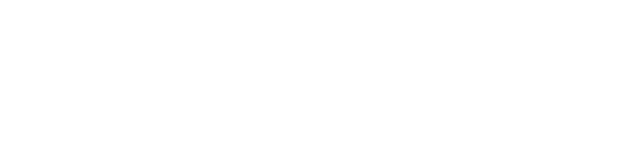
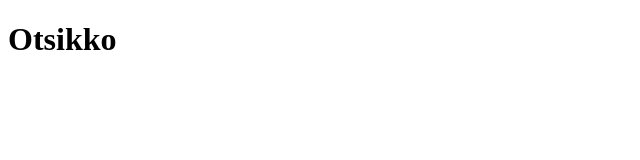
Before and after one commit to karilampela/karilampela.github.io, a plain HTML site: page index.html in a window 1280 px wide. Shown: the whole page, without its empty margins (0-640 px from the left). Drawn offline with Linux system fonts and the light colour scheme.

Commit message:
Update index.html

```diff
--- a/index.html
+++ b/index.html
@@ -3,6 +3,7 @@
 <head>
 <meta charset="utf-8" />
 <title>Karin Webbi sivut</title>
+  <H1> Otsikko </H1>
 </head>
 <body>
 
```
